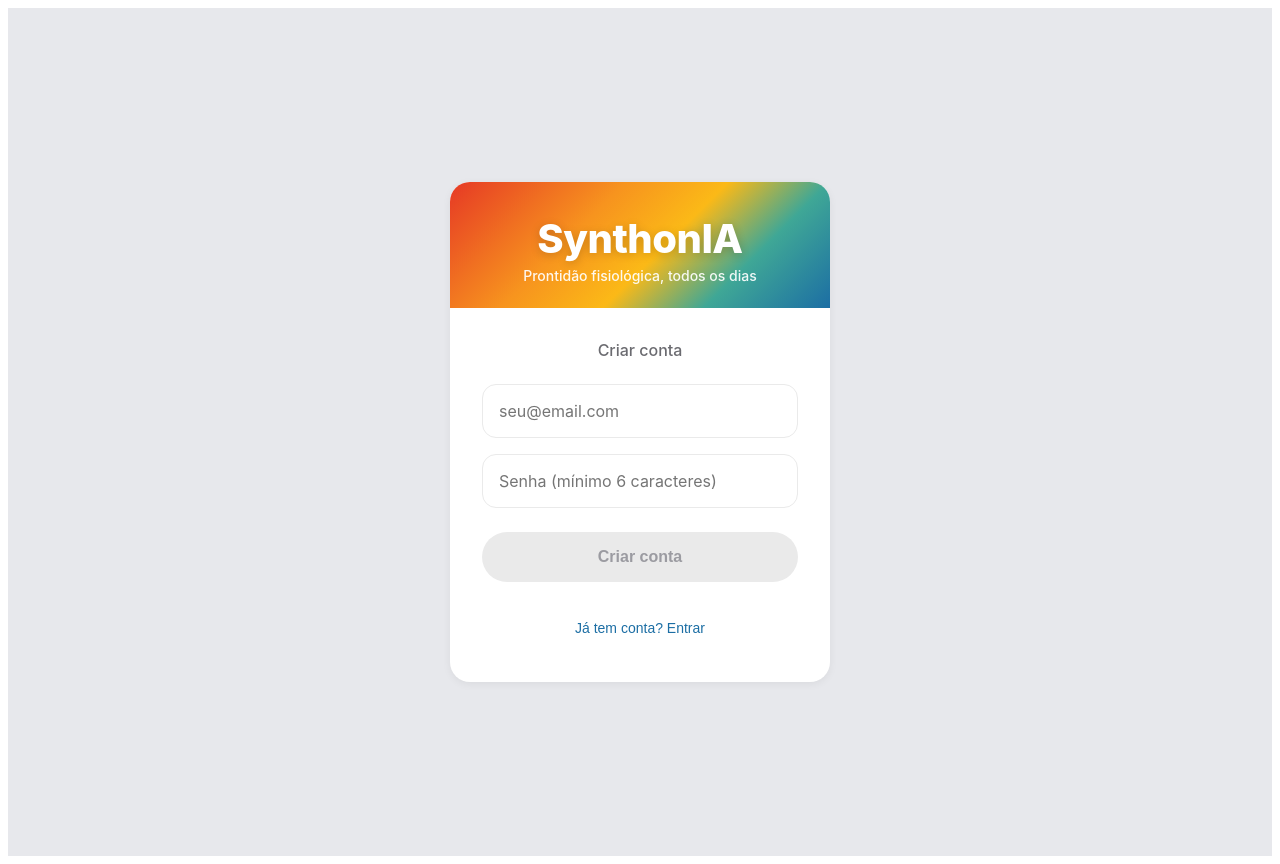
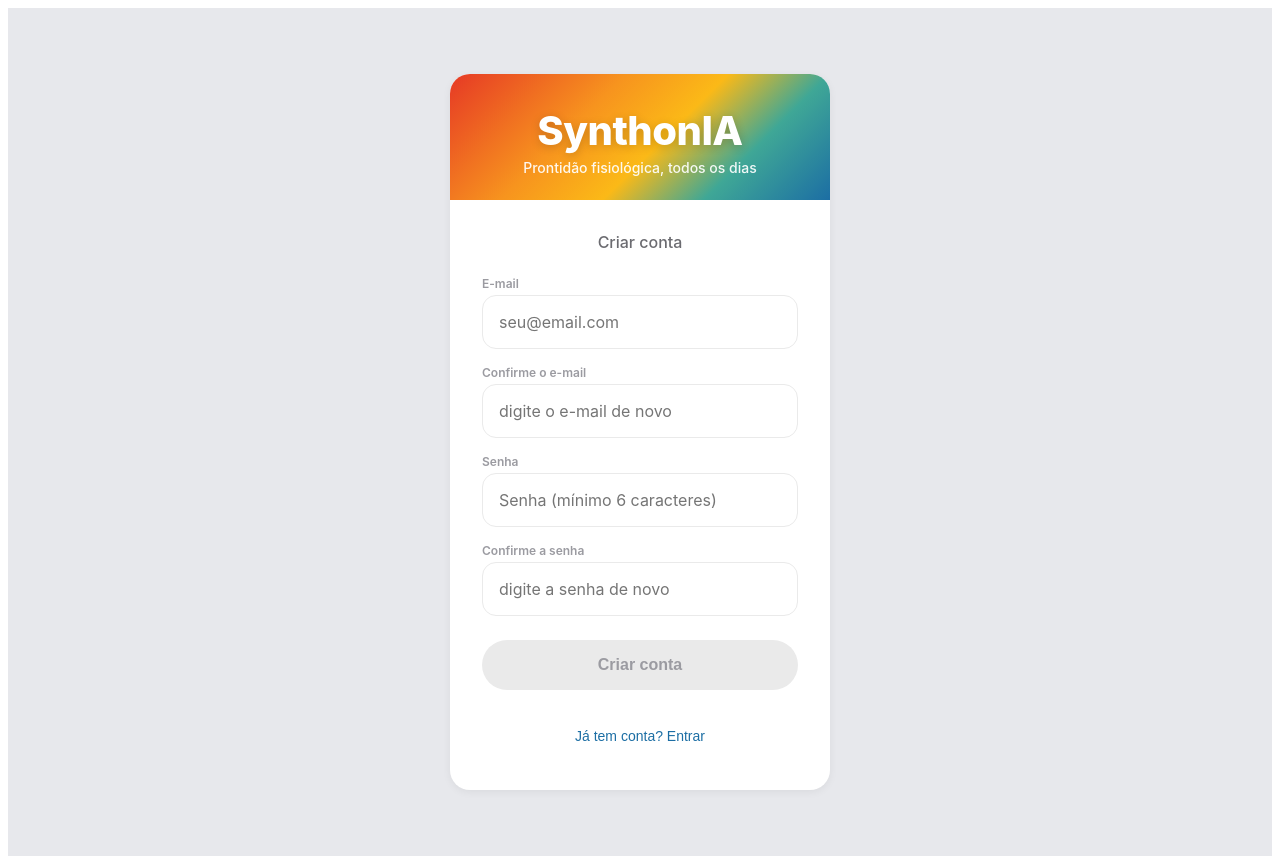
Before and after one commit to v4ld3m4rjr/synthonia08, a React (Vite) app in the folder synthonia_frontend/: page / in a window 1280 px wide. Both pictures are taken after a click on the button "Ainda não tem conta? Criar uma". Built offline with nearby package versions, Linux system fonts and the light colour scheme.

Commit message:
Replace email-link confirmation with double-entry email/password confirmation at signup

```diff
--- a/synthonia_frontend/src/Auth.jsx
+++ b/synthonia_frontend/src/Auth.jsx
@@ -1,9 +1,16 @@
 // Auth.jsx
 // Tela real de login/cadastro usando Supabase Auth (email + senha).
-// Isso é o que faltava para o app ter "tela de login e dados individualizados":
-// cada conta criada aqui vira uma linha em auth.users, isolada por RLS de
-// todas as tabelas (profiles, checkins, metricas_diarias etc — ver
-// synthonia_backend_schema.md).
+//
+// MUDANÇA (decisão do Val, para destravar cadastro sem depender de e-mail
+// funcionando/SMTP/DNS): em vez de confiar na confirmação por e-mail do
+// Supabase (que exige SMTP configurado e vinha travando cadastros reais com
+// "email rate limit exceeded" / falhas de domínio), o cadastro agora pede
+// CONFIRMAÇÃO DE E-MAIL E DE SENHA digitando duas vezes cada um — validação
+// no próprio formulário, sem depender de nenhum e-mail ser enviado. Isso
+// exige que "Confirm email" esteja DESLIGADO nas configurações de
+// Authentication do projeto Supabase (senão o Supabase ainda vai tentar
+// mandar e-mail de confirmação por baixo dos panos e a conta ficaria pendente
+// mesmo com os campos batendo aqui). Ver nota em handleSubmit.
 //
 // Repaginação visual: faixa superior com o gradiente de marca (identidade
 // SynthonIA — quente->frio, ver theme.js) por trás do wordmark, dando
@@ -24,6 +31,11 @@ const inputStyle = {
   minHeight: TOUCH_TARGET_MIN,
 };
 
+const inputErrorStyle = {
+  ...inputStyle,
+  border: `1px solid ${COLORS.risk}`,
+};
+
 const buttonStyle = (enabled) => ({
   width: '100%',
   minHeight: TOUCH_TARGET_MIN,
@@ -39,6 +51,14 @@ const buttonStyle = (enabled) => ({
   boxShadow: enabled ? SHADOW.brandGlow : 'none',
   transition: 'background-color 0.15s ease',
 });
+
+const fieldLabelStyle = {
+  fontSize: FONT.size.xs,
+  color: COLORS.textTertiary,
+  fontWeight: FONT.weight.semibold,
+  marginBottom: 4,
+  display: 'block',
+};
 
 // AuthError às vezes chega sem um `.message` utilizável (ex: erro 500 do
 // GoTrue com corpo fora do formato esperado pelo supabase-js) — nesses casos
@@ -61,12 +81,28 @@ function extractAuthErrorMessage(err) {
 export default function Auth({ onAuthenticated }) {
   const [mode, setMode] = useState('login'); // 'login' | 'signup'
   const [email, setEmail] = useState('');
+  const [emailConfirm, setEmailConfirm] = useState('');
   const [password, setPassword] = useState('');
+  const [passwordConfirm, setPasswordConfirm] = useState('');
   const [loading, setLoading] = useState(false);
   const [error, setError] = useState(null);
   const [infoMessage, setInfoMessage] = useState(null);
 
-  const canSubmit = email.trim().length > 3 && password.length >= 6 && !loading;
+  const emailsMatch = mode === 'login' || (emailConfirm.length > 0 && email.trim().toLowerCase() === emailConfirm.trim().toLowerCase());
+  const passwordsMatch = mode === 'login' || (passwordConfirm.length > 0 && password === passwordConfirm);
+  const emailMismatchVisible = mode === 'signup' && emailConfirm.length > 0 && !emailsMatch;
+  const passwordMismatchVisible = mode === 'signup' && passwordConfirm.length > 0 && !passwordsMatch;
+
+  const canSubmit =
+    email.trim().length > 3 &&
+    password.length >= 6 &&
+    !loading &&
+    (mode === 'login' || (emailsMatch && passwordsMatch));
+
+  const resetConfirmFields = () => {
+    setEmailConfirm('');
+    setPasswordConfirm('');
+  };
 
   const handleSubmit = async (e) => {
     e.preventDefault();
@@ -85,10 +121,15 @@ export default function Auth({ onAuthenticated }) {
         setError(extractAuthErrorMessage(signUpError));
         return;
       }
-      // Se o projeto exigir confirmação de e-mail, session vem null aqui.
+      // Com "Confirm email" desligado no projeto Supabase, data.session já
+      // vem preenchida aqui e a pessoa entra direto — não depende de nenhum
+      // e-mail ser enviado. Se por acaso a confirmação ainda estiver ligada
+      // no projeto (configuração não aplicada), session vem null; mantemos um
+      // aviso de fallback nesse caso para não deixar a pessoa sem feedback.
       if (!data.session) {
-        setInfoMessage('Conta criada! Verifique seu e-mail para confirmar antes de entrar (ou, se a confirmação estiver desativada no projeto, já pode fazer login).');
+        setInfoMessage('Conta criada! Se pedir confirmação por e-mail, verifique sua caixa de entrada antes de entrar — ou tente entrar direto, pode já estar liberado.');
         setMode('login');
+        resetConfirmFields();
         return;
       }
       onAuthenticated?.(data.session);
@@ -170,6 +211,8 @@ export default function Auth({ onAuthenticated }) {
           </p>
 
           <form onSubmit={handleSubmit}>
+            <div>
+              {mode === 'signup' && <label style={fieldLabelStyle}>E-mail</label>}
               <input
                 type="email"
                 placeholder="seu@email.com"
@@ -178,6 +221,29 @@ export default function Auth({ onAuthenticated }) {
                 style={inputStyle}
                 autoComplete="email"
               />
+            </div>
+
+            {mode === 'signup' && (
+              <div>
+                <label style={fieldLabelStyle}>Confirme o e-mail</label>
+                <input
+                  type="email"
+                  placeholder="digite o e-mail de novo"
+                  value={emailConfirm}
+                  onChange={(e) => setEmailConfirm(e.target.value)}
+                  style={emailMismatchVisible ? inputErrorStyle : inputStyle}
+                  autoComplete="email"
+                />
+                {emailMismatchVisible && (
+                  <div style={{ color: COLORS.risk, fontSize: FONT.size.xs, marginTop: -8, marginBottom: SPACING.sm }}>
+                    Os e-mails não coincidem.
+                  </div>
+                )}
+              </div>
+            )}
+
+            <div>
+              {mode === 'signup' && <label style={fieldLabelStyle}>Senha</label>}
               <input
                 type="password"
                 placeholder="Senha (mínimo 6 caracteres)"
@@ -186,6 +252,26 @@ export default function Auth({ onAuthenticated }) {
                 style={inputStyle}
                 autoComplete={mode === 'login' ? 'current-password' : 'new-password'}
               />
+            </div>
+
+            {mode === 'signup' && (
+              <div>
+                <label style={fieldLabelStyle}>Confirme a senha</label>
+                <input
+                  type="password"
+                  placeholder="digite a senha de novo"
+                  value={passwordConfirm}
+                  onChange={(e) => setPasswordConfirm(e.target.value)}
+                  style={passwordMismatchVisible ? inputErrorStyle : inputStyle}
+                  autoComplete="new-password"
+                />
+                {passwordMismatchVisible && (
+                  <div style={{ color: COLORS.risk, fontSize: FONT.size.xs, marginTop: -8, marginBottom: SPACING.sm }}>
+                    As senhas não coincidem.
+                  </div>
+                )}
+              </div>
+            )}
 
             {error && (
               <div style={{ color: COLORS.risk, fontSize: FONT.size.sm, marginBottom: SPACING.sm }}>{error}</div>
@@ -200,7 +286,12 @@ export default function Auth({ onAuthenticated }) {
           </form>
 
           <button
-            onClick={() => { setMode(mode === 'login' ? 'signup' : 'login'); setError(null); setInfoMessage(null); }}
+            onClick={() => {
+              setMode(mode === 'login' ? 'signup' : 'login');
+              setError(null);
+              setInfoMessage(null);
+              resetConfirmFields();
+            }}
             style={{ border: 'none', background: 'none', color: COLORS.brandBlue, marginTop: SPACING.lg, width: '100%', minHeight: TOUCH_TARGET_MIN, cursor: 'pointer', fontSize: FONT.size.sm, fontWeight: FONT.weight.medium }}
           >
             {mode === 'login' ? 'Ainda não tem conta? Criar uma' : 'Já tem conta? Entrar'}
```
Lines whose indentation alone changed are shown as unchanged.
